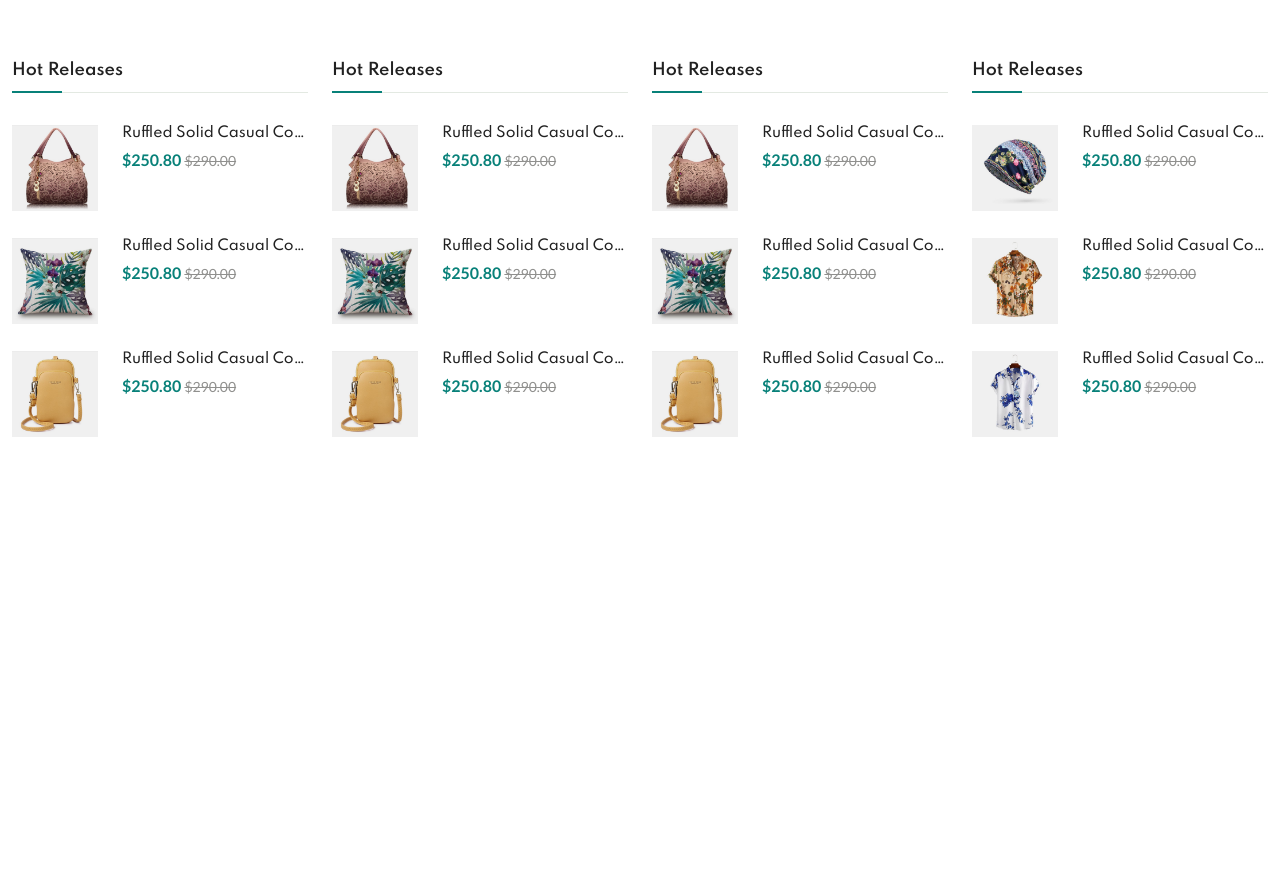
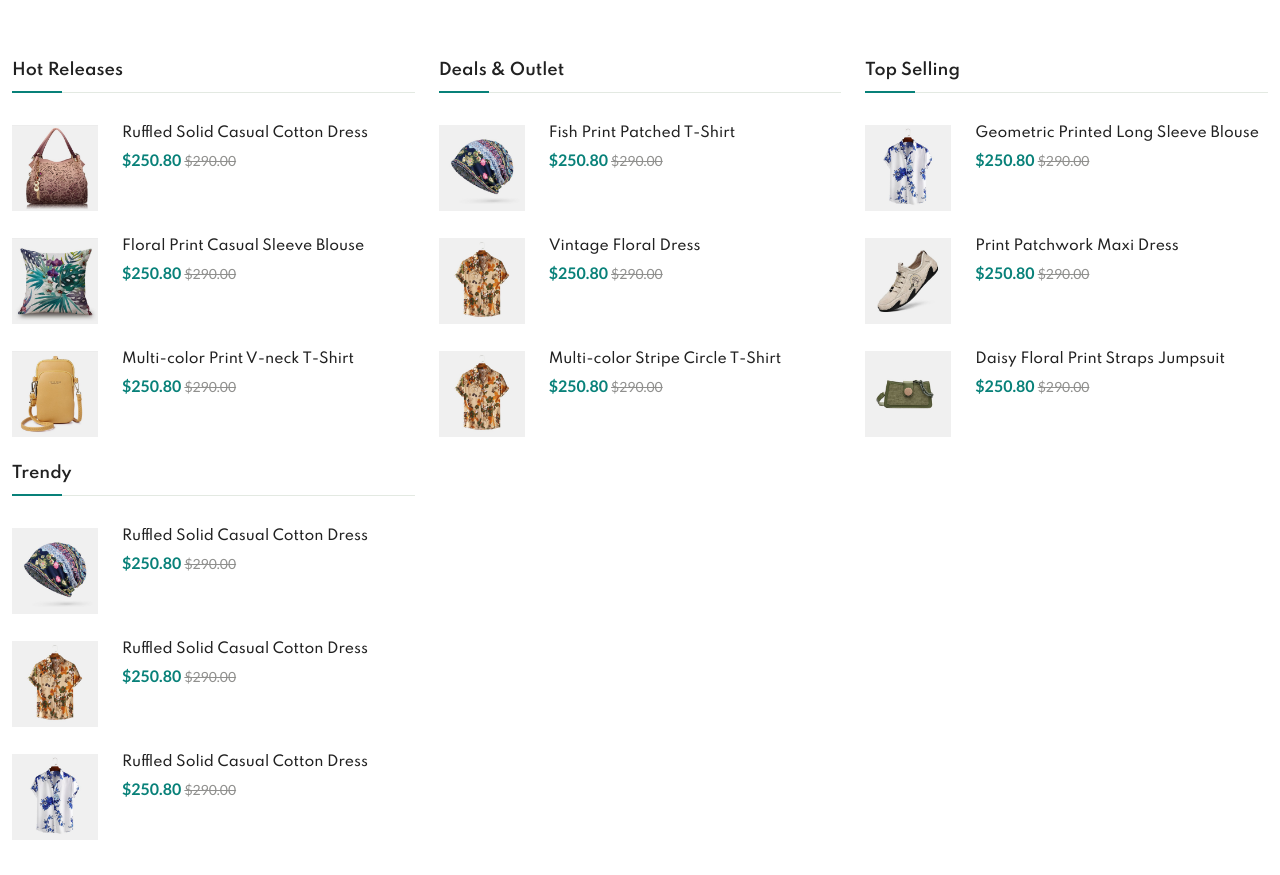
Before and after one commit to HamzaJabri99/t-shirty, a plain HTML site: page index.html in a window 1280 px wide. Shown: the part 3206-4081 px from the top of the page. Before the commit the page ends 3678 px from the top, so only its background shows below. Drawn offline with nearby package versions, Linux system fonts and the light colour scheme; files whose address does not match are found by name.

Commit message:
finishing up the showcase section

```diff
--- a/assets/css/styles.css
+++ b/assets/css/styles.css
@@ -723,6 +723,8 @@ input {
 
 .showcase__container {
     grid-template-columns: repeat(4, 1fr);
+    grid-template-columns: repeat(auto-fit, minmax(300px, 1fr));
+
 }
 
 .showcase__wrapper .section__title {
--- a/index.html
+++ b/index.html
@@ -2043,7 +2043,7 @@
               <div class="showcase__content">
                 <a href="details.html">
                   <h4 class="showcase__title">
-                    Ruffled Solid Casual Cotton Dress
+                    Floral Print Casual Sleeve Blouse
                   </h4>
                 </a>
                 <div class="showcase__price">
@@ -2064,7 +2064,7 @@
               <div class="showcase__content">
                 <a href="details.html">
                   <h4 class="showcase__title">
-                    Ruffled Solid Casual Cotton Dress
+                    Multi-color Print V-neck T-Shirt
                   </h4>
                 </a>
                 <div class="showcase__price">
@@ -2076,11 +2076,48 @@
           </div>
 
           <div class="showcase__wrapper">
-            <h3 class="section__title">Hot Releases</h3>
+            <h3 class="section__title">Deals & Outlet</h3>
             <div class="showcase__item">
               <a href="details.html" class="showcase__img-box">
                 <img
-                  src="./assets/img/showcase-img-1.jpg"
+                  src="./assets/img/showcase-img-4.jpg"
+                  alt=""
+                  class="showcase__img"
+                />
+              </a>
+              <div class="showcase__content">
+                <a href="details.html">
+                  <h4 class="showcase__title">Fish Print Patched T-Shirt</h4>
+                </a>
+                <div class="showcase__price">
+                  <span class="new__price">$250.80</span>
+                  <span class="old__price">$290.00</span>
+                </div>
+              </div>
+            </div>
+            <div class="showcase__item">
+              <a href="details.html" class="showcase__img-box">
+                <img
+                  src="./assets/img/showcase-img-5.jpg"
+                  alt=""
+                  class="showcase__img"
+                />
+              </a>
+              <div class="showcase__content">
+                <a href="details.html">
+                  <h4 class="showcase__title">Vintage Floral Dress</h4>
+                </a>
+                <div class="showcase__price">
+                  <span class="new__price">$250.80</span>
+                  <span class="old__price">$290.00</span>
+                </div>
+              </div>
+            </div>
+
+            <div class="showcase__item">
+              <a href="details.html" class="showcase__img-box">
+                <img
+                  src="./assets/img/showcase-img-5.jpg"
                   alt=""
                   class="showcase__img"
                 />
@@ -2088,7 +2125,7 @@
               <div class="showcase__content">
                 <a href="details.html">
                   <h4 class="showcase__title">
-                    Ruffled Solid Casual Cotton Dress
+                    Multi-color Stripe Circle T-Shirt
                   </h4>
                 </a>
                 <div class="showcase__price">
@@ -2097,10 +2134,14 @@
                 </div>
               </div>
             </div>
+          </div>
+
+          <div class="showcase__wrapper">
+            <h3 class="section__title">Top Selling</h3>
             <div class="showcase__item">
               <a href="details.html" class="showcase__img-box">
                 <img
-                  src="./assets/img/showcase-img-2.jpg"
+                  src="./assets/img/showcase-img-6.jpg"
                   alt=""
                   class="showcase__img"
                 />
@@ -2108,8 +2149,26 @@
               <div class="showcase__content">
                 <a href="details.html">
                   <h4 class="showcase__title">
-                    Ruffled Solid Casual Cotton Dress
+                    Geometric Printed Long Sleeve Blouse
                   </h4>
+                </a>
+                <div class="showcase__price">
+                  <span class="new__price">$250.80</span>
+                  <span class="old__price">$290.00</span>
+                </div>
+              </div>
+            </div>
+            <div class="showcase__item">
+              <a href="details.html" class="showcase__img-box">
+                <img
+                  src="./assets/img/showcase-img-7.jpg"
+                  alt=""
+                  class="showcase__img"
+                />
+              </a>
+              <div class="showcase__content">
+                <a href="details.html">
+                  <h4 class="showcase__title">Print Patchwork Maxi Dress</h4>
                 </a>
                 <div class="showcase__price">
                   <span class="new__price">$250.80</span>
@@ -2121,7 +2180,7 @@
             <div class="showcase__item">
               <a href="details.html" class="showcase__img-box">
                 <img
-                  src="./assets/img/showcase-img-3.jpg"
+                  src="./assets/img/showcase-img-8.jpg"
                   alt=""
                   class="showcase__img"
                 />
@@ -2129,7 +2188,7 @@
               <div class="showcase__content">
                 <a href="details.html">
                   <h4 class="showcase__title">
-                    Ruffled Solid Casual Cotton Dress
+                    Daisy Floral Print Straps Jumpsuit
                   </h4>
                 </a>
                 <div class="showcase__price">
@@ -2141,73 +2200,7 @@
           </div>
 
           <div class="showcase__wrapper">
-            <h3 class="section__title">Hot Releases</h3>
-            <div class="showcase__item">
-              <a href="details.html" class="showcase__img-box">
-                <img
-                  src="./assets/img/showcase-img-1.jpg"
-                  alt=""
-                  class="showcase__img"
-                />
-              </a>
-              <div class="showcase__content">
-                <a href="details.html">
-                  <h4 class="showcase__title">
-                    Ruffled Solid Casual Cotton Dress
-                  </h4>
-                </a>
-                <div class="showcase__price">
-                  <span class="new__price">$250.80</span>
-                  <span class="old__price">$290.00</span>
-                </div>
-              </div>
-            </div>
-            <div class="showcase__item">
-              <a href="details.html" class="showcase__img-box">
-                <img
-                  src="./assets/img/showcase-img-2.jpg"
-                  alt=""
-                  class="showcase__img"
-                />
-              </a>
-              <div class="showcase__content">
-                <a href="details.html">
-                  <h4 class="showcase__title">
-                    Ruffled Solid Casual Cotton Dress
-                  </h4>
-                </a>
-                <div class="showcase__price">
-                  <span class="new__price">$250.80</span>
-                  <span class="old__price">$290.00</span>
-                </div>
-              </div>
-            </div>
-
-            <div class="showcase__item">
-              <a href="details.html" class="showcase__img-box">
-                <img
-                  src="./assets/img/showcase-img-3.jpg"
-                  alt=""
-                  class="showcase__img"
-                />
-              </a>
-              <div class="showcase__content">
-                <a href="details.html">
-                  <h4 class="showcase__title">
-                    Ruffled Solid Casual Cotton Dress
-                  </h4>
-                </a>
-                <div class="showcase__price">
-                  <span class="new__price">$250.80</span>
-                  <span class="old__price">$290.00</span>
-                </div>
-              </div>
-            </div>
-          </div>
-
-
-          <div class="showcase__wrapper">
-            <h3 class="section__title">Hot Releases</h3>
+            <h3 class="section__title">Trendy</h3>
             <div class="showcase__item">
               <a href="details.html" class="showcase__img-box">
                 <img
@@ -2270,7 +2263,6 @@
               </div>
             </div>
           </div>
-
         </div>
       </section>
 
```
